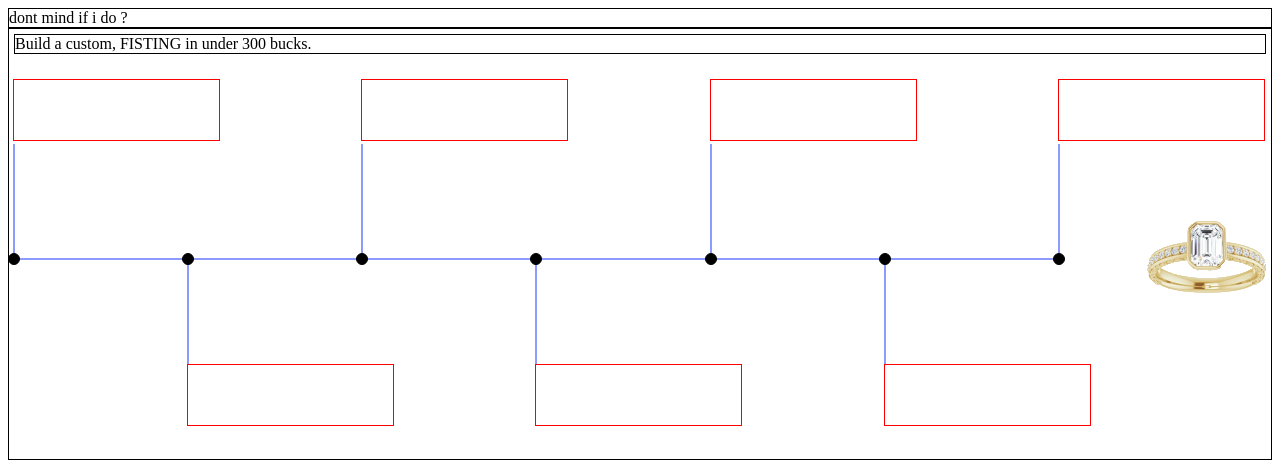
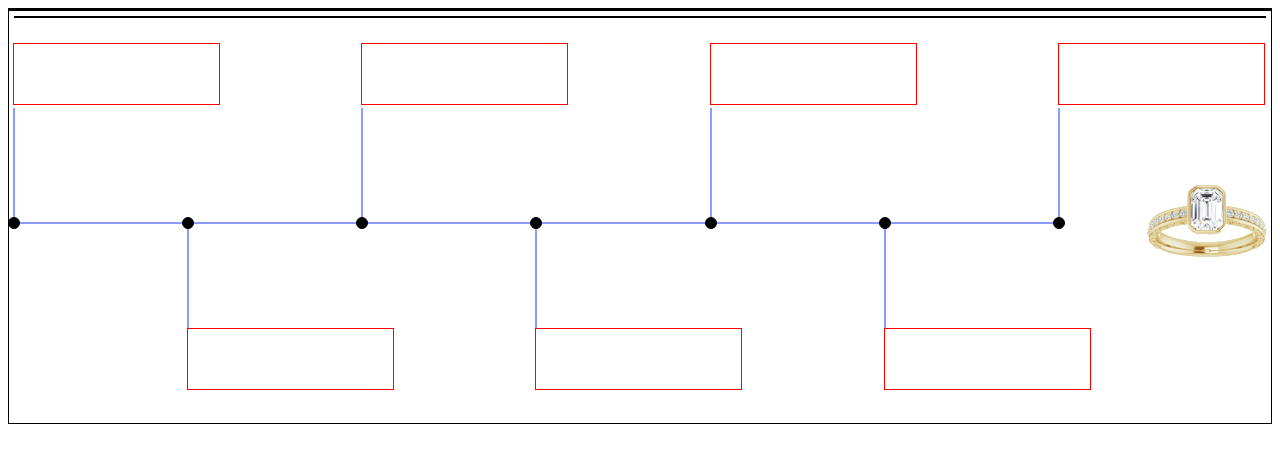
Before and after one commit to Anti-RakPro/engagejeweler, a plain HTML site: page index.html in a window 1280 px wide. Drawn offline with Linux system fonts and the light colour scheme.

Commit message:
Update index.html

```diff
--- a/index.html
+++ b/index.html
@@ -8,9 +8,9 @@
     <title>Document</title>
 </head>
 <body>
-<div class="header midl-page">dont mind if i do ?</div>
+<div class="header midl-page"></div>
 <div class="content midl-page">
-    <p class="table-title">Build a custom,  FISTING in under 300 bucks.</p>
+    <p class="table-title"></p>
 
     <div class="table">
         <div class="main-line">
```
